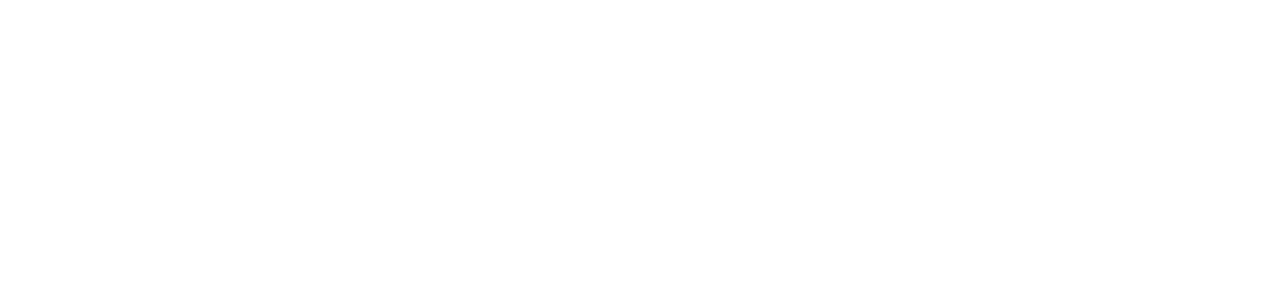
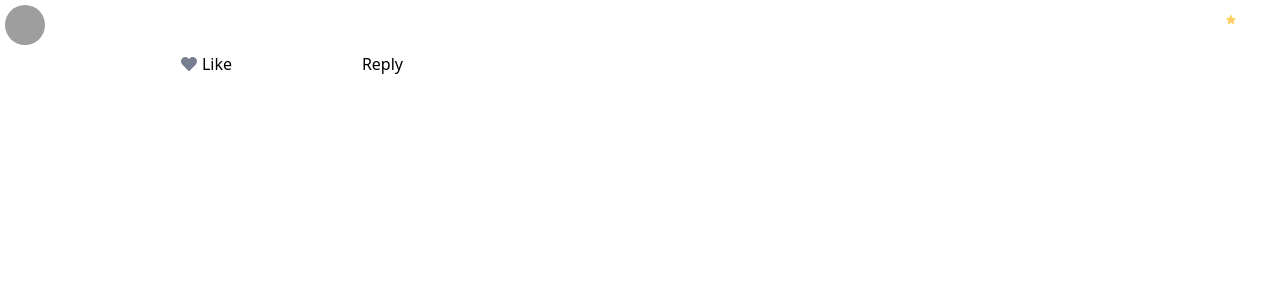
Before and after one commit to Areej-Farag/Fleet-Project, a React (Create React App) app in the folder FrontEnd/: page / in a window 1280 px wide. Shown: the top 300 px of the page. Built offline with nearby package versions, Linux system fonts and the light colour scheme; grey boxes are pictures that could not be loaded.

Commit message:
adding comment molecule

```diff
--- a/FrontEnd/src/App.js
+++ b/FrontEnd/src/App.js
@@ -1,10 +1,12 @@
 import React from "react";
+import Comment from "./Components/Molecules/Comment";
+
 
 function App() {
   return (
 
     <>
-
+  <Comment/>
     </>
   );
 }
--- /dev/null
+++ b/FrontEnd/src/Components/Molecules/Comment.jsx
@@ -0,0 +1,42 @@
+import React from 'react'
+import Typograph from '../Atoms/Typograph'
+import colors from '../Atoms/Colors'
+import Avatar from '../Atoms/Avatar'
+import Rate from '../Atoms/Rate'
+import { trips } from '../../Mocks/Trips'
+import {users} from '../../Mocks/Users'
+import '../Styles/molecules.css'
+import { FaHeart } from "react-icons/fa";
+import Button from '../Atoms/Button'
+
+export default function Comment(userProfile , comment , date , rating , userName, ...props) {
+  return (
+    <div className="comment-container">
+        <div className="avatar-holder">
+            <Avatar src={userProfile} alt="Avatar" size="small"></Avatar>
+        </div>
+       <div div className="comment-content">
+        <div className="comment-header">
+        <Typograph variant={"h6"} color={colors.Neutrals[2]}>
+                {userName}
+            </Typograph>
+            <Rate rating={rating} />
+        </div>
+        <div className="comment-body">
+            <Typograph variant={"small"} color={colors.Neutrals[4]}>
+                {comment}
+            </Typograph>
+        </div>
+        <div className="comment-footer">
+            <Typograph variant={"small"} color={colors.Neutrals[4]}>
+                {date}
+            </Typograph>
+            <Button color="trans" size="small" icon={<FaHeart />} iconcolor={colors.Neutrals[4]} iconSize={16} >Like</Button>
+            <Button color="trans" size="small">Reply</Button>
+        </div>
+
+      </div>
+      </div>
+
+  )
+}
--- a/FrontEnd/src/Components/Styles/molecules.css
+++ b/FrontEnd/src/Components/Styles/molecules.css
@@ -123,30 +123,6 @@
   color: black;
   margin: 0px;
 }
-
-@media (max-width: 1024px) {
-  .custom-card {
-    width: 266px;
-    height: 441px;
-  }
-  .card-title {
-    width: 138px;
-    font-size: medium;
-  }
-  .card-header {
-    width: 218px;
-    height: auto;
-  }
-  .card-amenities {
-    height: auto;
-    margin-top: 5px;
-    gap: 2px;
-  }
-  .card-footer {
-    width: 218px;
-    height: 20px;
-  }
-}
 /*------detailed card---------*/
 
 .custom-detailed-card {
@@ -195,8 +171,65 @@
   align-items: center;
   gap: 5px;
 }
+/* comment */
+.comment-container{
+  display: flex;
+  gap: 10px;
+  width: 100%;
+  height: 200px;
+}
+.comment-container .avatar-holder{
+  width: 50px;
+  padding: 5px;
+}
+.comment-content{
+  display: flex;
+  flex-direction: column;
+  gap: 5px;
+  width: calc(100% - 70px);
+  padding: 10px;
+}
+.comment-header{
+display: flex;
+justify-content: space-between;
+align-items: center;
+}
+.comment-footer{
+  width: 30%;
+  display: flex;
+  justify-content: space-between;
+  align-items: center;
+}
+.comment-footer button{
+  border: none !important;
+}
+.comment-footer button:hover{
+ background-color: transparent !important;
+ color: var(--color-neutral-4) !important;
+}
 
 @media (max-width: 1024px) {
+  .custom-card {
+    width: 266px;
+    height: 441px;
+  }
+  .card-title {
+    width: 138px;
+    font-size: medium;
+  }
+  .card-header {
+    width: 218px;
+    height: auto;
+  }
+  .card-amenities {
+    height: auto;
+    margin-top: 5px;
+    gap: 2px;
+  }
+  .card-footer {
+    width: 218px;
+    height: 20px;
+  }
   .custom-detailed-card {
     width: 236px;  /* Width for tablets and smaller screens */
     height: 329px; /* Adjust height */
@@ -210,3 +243,10 @@
     margin-top: 5px;
   }
 }
+
+/* Media queries for mobile */
+@media screen and (max-width: 768px) {
+  .comment-footer{
+    width: 90%;
+  }
+}
--- a/FrontEnd/src/Mocks/Trips.js
+++ b/FrontEnd/src/Mocks/Trips.js
@@ -24,8 +24,21 @@
     ],
     price: 1200,
     discount: 1000,
+    rating: 4.5, // (4 + 5) / 2
+    reviews: [
+      {
+        userId: "U001",
+        comment: "Excellent service, the guide was outstanding",
         rating: 4,
-      reviews: ["Excellent service, the guide was outstanding"],
+        date: "April 10, 2025"
+      },
+      {
+        userId: "U002",
+        comment: "Really enjoyed the Nile cruise, worth it!",
+        rating: 5,
+        date: "April 11, 2025"
+      }
+    ],
     category: "Family"
   },
   {
@@ -52,8 +65,21 @@
     ],
     price: 3500,
     discount: null,
+    rating: 5, // (5 + 5) / 2
+    reviews: [
+      {
+        userId: "U002",
+        comment: "Amazing experience, the hotel was great",
         rating: 5,
-      reviews: ["Amazing experience, the hotel was great"],
+        date: "April 12, 2025"
+      },
+      {
+        userId: "U003",
+        comment: "Snorkeling was fantastic, highly recommend",
+        rating: 5,
+        date: "April 13, 2025"
+      }
+    ],
     category: "Youth"
   },
   {
@@ -79,8 +105,15 @@
     ],
     price: 1000,
     discount: 900,
+    rating: 3, // (3) / 1
+    reviews: [
+      {
+        userId: "U001",
+        comment: "The transport was a bit crowded",
         rating: 3,
-      reviews: ["The transport was a bit crowded"],
+        date: "April 09, 2025"
+      }
+    ],
     category: "Budget"
   },
   {
@@ -106,8 +139,15 @@
     ],
     price: 850,
     discount: null,
+    rating: 3, // (3) / 1
+    reviews: [
+      {
+        userId: "U002",
+        comment: "Good for the price, but no guide",
         rating: 3,
-      reviews: ["Good for the price, but no guide"],
+        date: "April 11, 2025"
+      }
+    ],
     category: "Budget"
   },
   {
@@ -133,8 +173,15 @@
     ],
     price: 2800,
     discount: 2500,
+    rating: 4, // (4) / 1
+    reviews: [
+      {
+        userId: "U003",
+        comment: "Great for snorkeling lovers",
         rating: 4,
-      reviews: ["Great for snorkeling lovers"],
+        date: "April 13, 2025"
+      }
+    ],
     category: "Youth"
   },
   {
@@ -156,12 +203,19 @@
     ],
     duration: "4 hours",
     availableDates: [
-        { date: "April 15, 2025 - 3:00 PM", availableSeats: 10 }
+      { date: "April 15, 2025 - 3:00 PM", availableSeats: 7 }
     ],
     price: 900,
     discount: 800,
+    rating: 5, // (5) / 1
+    reviews: [
+      {
+        userId: "U001",
+        comment: "Stunning views, very relaxing",
         rating: 5,
-      reviews: ["Stunning views, very relaxing"],
+        date: "April 09, 2025"
+      }
+    ],
     category: "Family"
   },
   {
@@ -186,8 +240,15 @@
     ],
     price: 600,
     discount: null,
+    rating: 4, // (4) / 1
+    reviews: [
+      {
+        userId: "U002",
+        comment: "Perfect for a quick beach day",
         rating: 4,
-      reviews: ["Perfect for a quick beach day"],
+        date: "April 12, 2025"
+      }
+    ],
     category: "Youth"
   },
   {
@@ -214,8 +275,21 @@
     ],
     price: 950,
     discount: 850,
+    rating: 4.5, // (4 + 5) / 2
+    reviews: [
+      {
+        userId: "U001",
+        comment: "Informative and fun",
         rating: 4,
-      reviews: ["Informative and fun"],
+        date: "April 10, 2025"
+      },
+      {
+        userId: "U003",
+        comment: "Loved the library tour, amazing day",
+        rating: 5,
+        date: "April 13, 2025"
+      }
+    ],
     category: "Family"
   },
   {
@@ -240,8 +314,15 @@
     ],
     price: 700,
     discount: null,
+    rating: 4, // (4) / 1
+    reviews: [
+      {
+        userId: "U002",
+        comment: "Peaceful and scenic",
         rating: 4,
-      reviews: ["Peaceful and scenic"],
+        date: "April 12, 2025"
+      }
+    ],
     category: "Family"
   },
   {
@@ -266,8 +347,15 @@
     ],
     price: 2500,
     discount: 2300,
+    rating: 4, // (4) / 1
+    reviews: [
+      {
+        userId: "U003",
+        comment: "Beautiful beaches, good value",
         rating: 4,
-      reviews: ["Beautiful beaches, good value"],
+        date: "April 13, 2025"
+      }
+    ],
     category: "Youth"
   },
   {
@@ -292,8 +380,15 @@
     ],
     price: 3800,
     discount: null,
+    rating: 5, // (5) / 1
+    reviews: [
+      {
+        userId: "U001",
+        comment: "Luxury at its best",
         rating: 5,
-      reviews: ["Luxury at its best"],
+        date: "April 10, 2025"
+      }
+    ],
     category: "Family"
   },
   {
@@ -318,8 +413,15 @@
     ],
     price: 500,
     discount: 450,
+    rating: 3, // (3) / 1
+    reviews: [
+      {
+        userId: "U002",
+        comment: "Simple and affordable",
         rating: 3,
-      reviews: ["Simple and affordable"],
+        date: "April 12, 2025"
+      }
+    ],
     category: "Budget"
   },
   {
@@ -345,8 +447,15 @@
     ],
     price: 800,
     discount: null,
+    rating: 4, // (4) / 1
+    reviews: [
+      {
+        userId: "U003",
+        comment: "Comfortable and enjoyable",
         rating: 4,
-      reviews: ["Comfortable and enjoyable"],
+        date: "April 13, 2025"
+      }
+    ],
     category: "Family"
   },
   {
@@ -372,8 +481,21 @@
     ],
     price: 400,
     discount: 350,
+    rating: 4.5, // (4 + 5) / 2
+    reviews: [
+      {
+        userId: "U001",
+        comment: "Very educational",
         rating: 4,
-      reviews: ["Very educational"],
+        date: "April 10, 2025"
+      },
+      {
+        userId: "U003",
+        comment: "Loved the Egyptian Museum, great tour!",
+        rating: 5,
+        date: "April 13, 2025"
+      }
+    ],
     category: "Family"
   },
   {
@@ -398,8 +520,15 @@
     ],
     price: 300,
     discount: null,
+    rating: 3, // (3) / 1
+    reviews: [
+      {
+        userId: "U002",
+        comment: "Good tour, but crowded",
         rating: 3,
-      reviews: ["Good tour, but crowded"],
+        date: "April 12, 2025"
+      }
+    ],
     category: "Budget"
   },
   {
@@ -424,8 +553,15 @@
     ],
     price: 500,
     discount: 450,
+    rating: 4, // (4) / 1
+    reviews: [
+      {
+        userId: "U001",
+        comment: "Short but beautiful",
         rating: 4,
-      reviews: ["Short but beautiful"],
+        date: "April 10, 2025"
+      }
+    ],
     category: "Family"
   }
 ];
```
Lines whose indentation alone changed are shown as unchanged.
